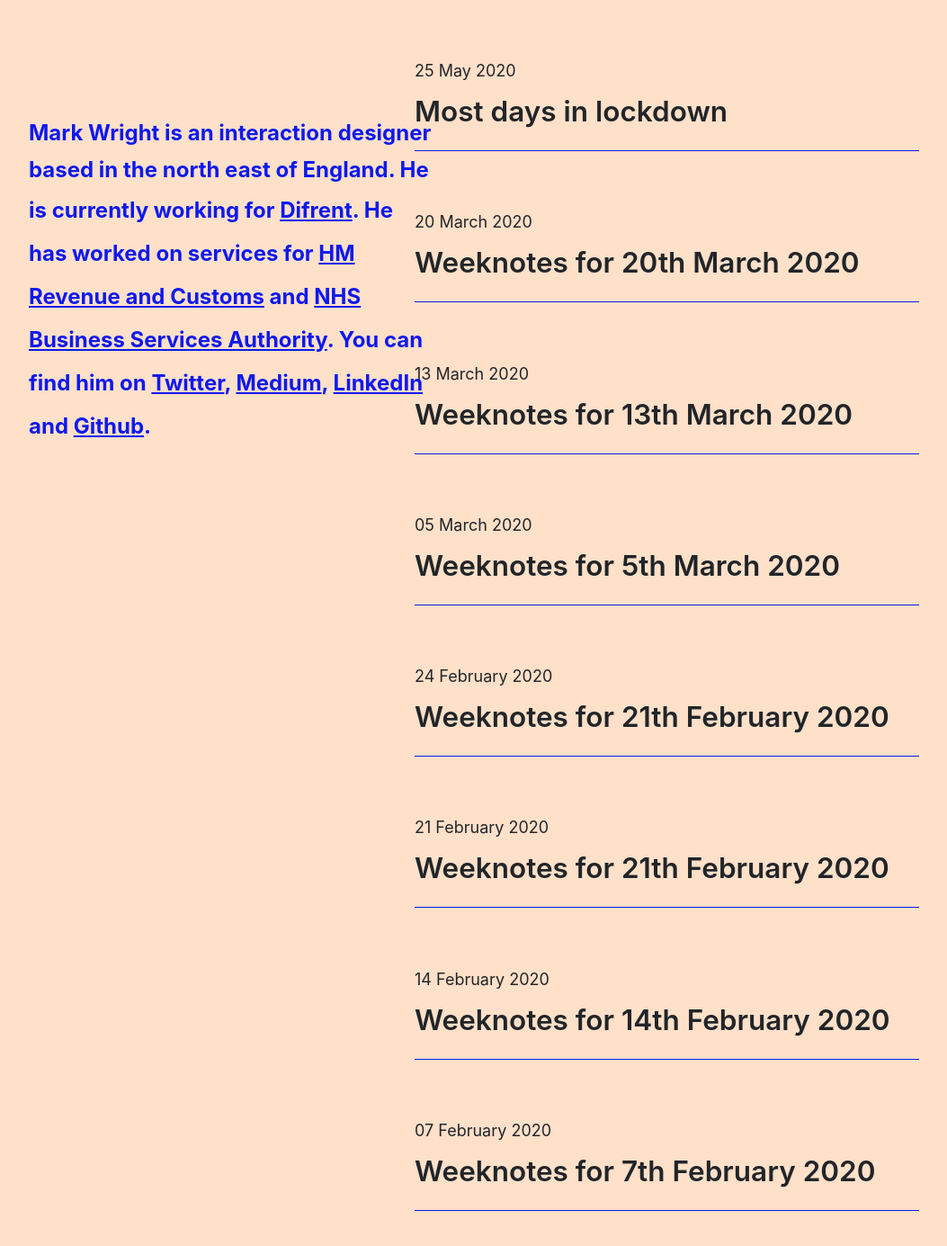
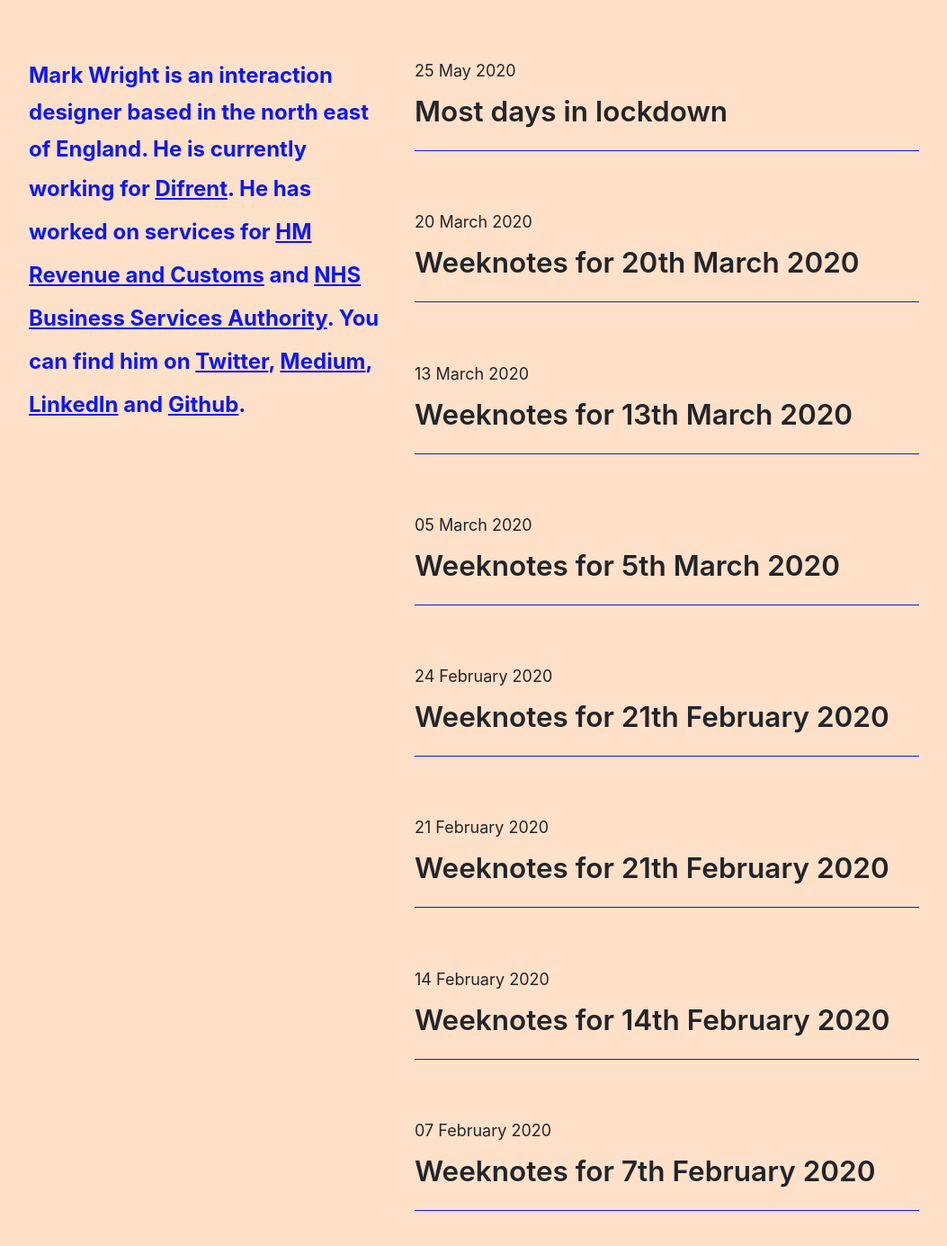
Before and after one commit to mrkwrght/mrkwrghtdotcom, a Jekyll site: the page built from index.html, in a window 1280 px wide and 1400 px high. Shown: the top 1385 px of the window at 90% size, without its empty margins (113-1166 px from the left). Built offline with Jekyll 4.4.1, drawn with Linux system fonts in a browser that asks for light colours; some web fonts are replaced; the list of posts is cut into pages by our own code.

Commit message:
Update _site.scss

```diff
--- a/_sass/_site.scss
+++ b/_sass/_site.scss
@@ -20,9 +20,9 @@ body {
 
 .description {
     position: fixed;
-    width: 35%;
+    width: 390px;
     margin: 0 auto;
-    margin-top: 10%;
+    margin-top: 5%;
     display: inline-block;
 }
 .content-container {
```
